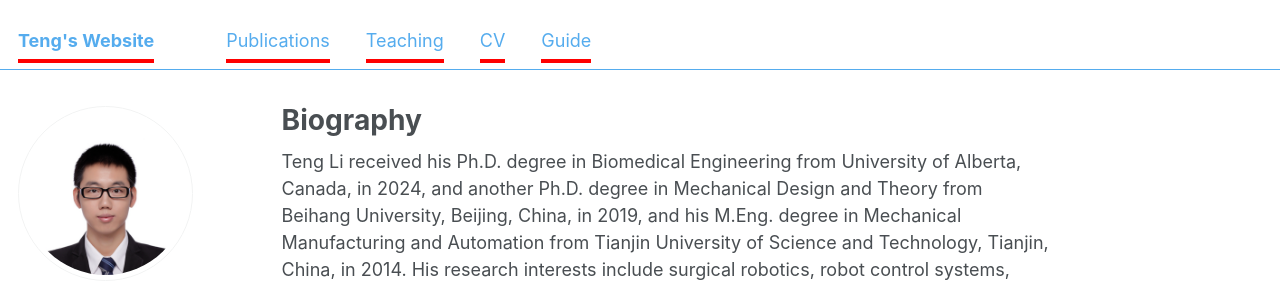
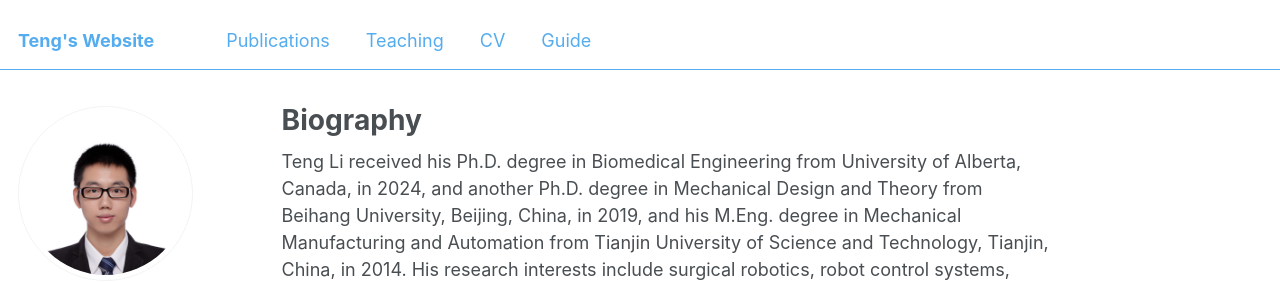
Before and after one commit to teng4/teng4.github.io, a Jekyll site: the page built from _pages/about.md, in a window 1280 px wide. Shown: the top 282 px of the page. Built offline with Jekyll 4.4.1, drawn with Linux system fonts in a browser that asks for light colours; some web fonts are replaced.

Commit message:
Update _navigation.scss

```diff
--- a/_sass/_navigation.scss
+++ b/_sass/_navigation.scss
@@ -242,9 +242,9 @@
         width: 100%;
         -webkit-transition: $global-transition;
         transition: $global-transition;
-        -webkit-transform: scaleX(1); //teng4note, original is scaleX(0) --> modified to scaleX(1).
-            -ms-transform: scaleX(1); //teng4note, original is scaleX(0) --> modified to scaleX(1).
-                transform: scaleX(1); /* hide*/ //teng4note, original is scaleX(0) --> modified to scaleX(1).
+        -webkit-transform: scaleX(0); //teng4note, cannot modified to scaleX(1) here, because all text will have the underline always.
+            -ms-transform: scaleX(0);
+                transform: scaleX(0); /* hide*/
       }
 
       &:hover:before {
```
